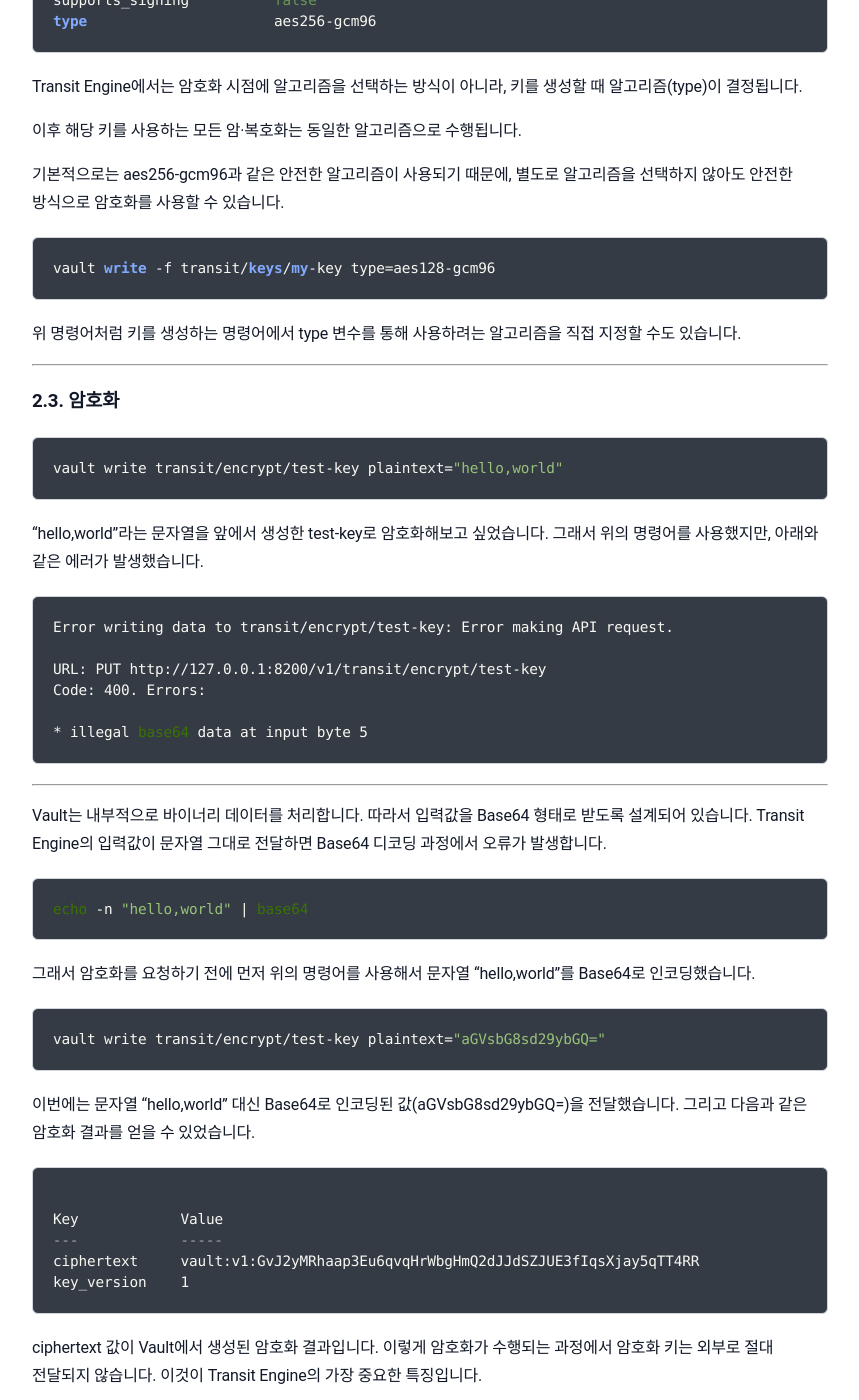
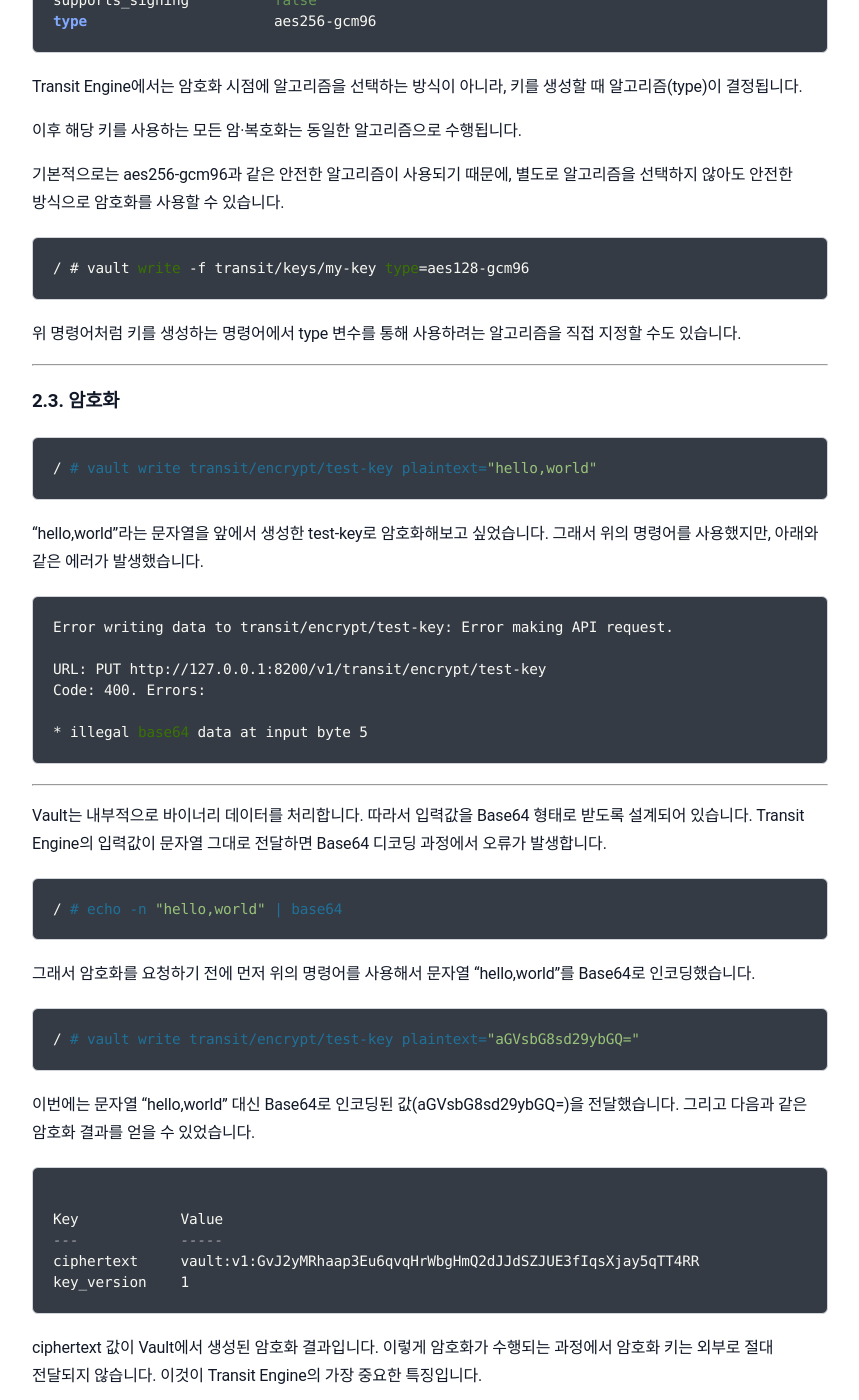
Before and after one commit to sanghoon-lee/sanghoon-lee.github.io, a Jekyll site: the page built from _posts/2026-04-11-vault2.md, in a window 1280 px wide and 1400 px high, scrolled down 2729 px. Shown: the whole window, without its empty margins (210-1069 px from the left). Built offline with Jekyll 4.4.1, drawn with Linux system fonts in a browser that asks for light colours; nearby versions of some CDN libraries; comment, search, counter and statistics services are not loaded; some of the changed text lies outside the part shown.

Commit message:
hashicorp 2번째 포스팅 추가

````diff
--- a/_posts/2026-04-11-vault2.md
+++ b/_posts/2026-04-11-vault2.md
@@ -42,7 +42,7 @@ Vault (Transit Engine)
 ### 2.1. Transit Engine 활성화
 
 ```text
-vault secrets enable transit
+/ # vault secrets enable transit
 ```
 
 위 명령어를 사용해서 Transit Engine을 활성화하려고 했습니다. 하지만, 아래와 같은 에러가 발생했습니다.
@@ -61,7 +61,7 @@ Vault CLI는 요청을 보낼 때 반드시 인증 토큰이 필요합니다. Va
 하지만 컨테이너 내부에서는 해당 환경변수가 설정되어 있지 않았기 때문에, 인증되지 않은 상태로 요청이 전달되면서 permission denied 에러가 발생한 것이었습니다.
 
 ```text
-export VAULT_TOKEN=root
+/ # export VAULT_TOKEN=root
 ```
 
 위와 같이 root 토큰을 환경변수로 설정하면 정상적으로 동작합니다.
@@ -69,7 +69,7 @@ export VAULT_TOKEN=root
 이후 다시 명령어를 실행하면 정상적으로 Transit Engine이 활성화됩니다.
 
 ```text
-vault secrets enable transit
+/ # vault secrets enable transit
 ```
 
 그리고 다시 명령어를 실행해보면, 이번에는 아래와 같은 정상적인 응답을 받을 수 있었습니다.
@@ -82,7 +82,7 @@ Success! Enabled the transit secrets engine at: transit/
 ### 2.2. 암호화 키 생성
 
 ```text
-vault write -f transit/keys/test-key
+/ # vault write -f transit/keys/test-key
 ```
 
 위 명령어를 사용해서 test-key라는 이름의 암호화 키를 생성했습니다. 키가 정상적으로 생성되고, 아래와 같은 응답을 받을 수 있었습니다.
@@ -116,7 +116,7 @@ Transit Engine에서는 암호화 시점에 알고리즘을 선택하는 방식
 기본적으로는 aes256-gcm96과 같은 안전한 알고리즘이 사용되기 때문에, 별도로 알고리즘을 선택하지 않아도 안전한 방식으로 암호화를 사용할 수 있습니다.
 
 ```text
-vault write -f transit/keys/my-key type=aes128-gcm96
+/ # vault write -f transit/keys/my-key type=aes128-gcm96
 ```
 
 위 명령어처럼 키를 생성하는 명령어에서 type 변수를 통해 사용하려는 알고리즘을 직접 지정할 수도 있습니다.
@@ -127,7 +127,7 @@ vault write -f transit/keys/my-key type=aes128-gcm96
 ### 2.3. 암호화
 
 ```text
-vault write transit/encrypt/test-key plaintext="hello,world"
+/ # vault write transit/encrypt/test-key plaintext="hello,world"
 ```
 
 "hello,world"라는 문자열을 앞에서 생성한 test-key로 암호화해보고 싶었습니다. 그래서 위의 명령어를 사용했지만, 아래와 같은 에러가 발생했습니다.
@@ -145,13 +145,13 @@ Code: 400. Errors:
 Vault는 내부적으로 바이너리 데이터를 처리합니다. 따라서 입력값을 Base64 형태로 받도록 설계되어 있습니다. Transit Engine의 입력값이 문자열 그대로 전달하면 Base64 디코딩 과정에서 오류가 발생합니다.
 
 ```text
-echo -n "hello,world" | base64
+/ # echo -n "hello,world" | base64
 ```
 
 그래서 암호화를 요청하기 전에 먼저 위의 명령어를 사용해서 문자열 "hello,world"를 Base64로 인코딩했습니다.
 
 ```text
-vault write transit/encrypt/test-key plaintext="aGVsbG8sd29ybGQ="
+/ # vault write transit/encrypt/test-key plaintext="aGVsbG8sd29ybGQ="
 ```
 
 이번에는 문자열 "hello,world" 대신 Base64로 인코딩된 값(aGVsbG8sd29ybGQ=)을 전달했습니다. 그리고 다음과 같은 암호화 결과를 얻을 수 있었습니다.
````
Also changed, not shown: _posts/2026-04-09-vault.md (+6 -6 lines).
